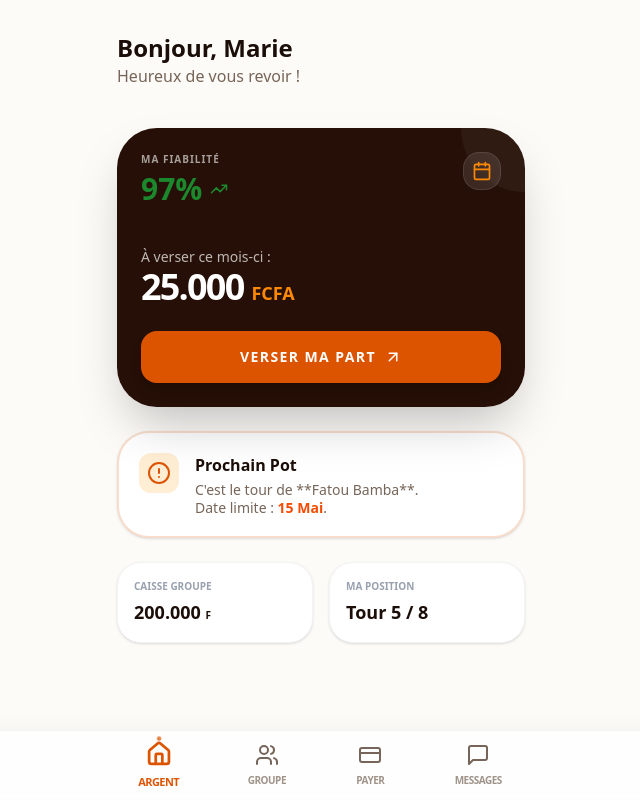
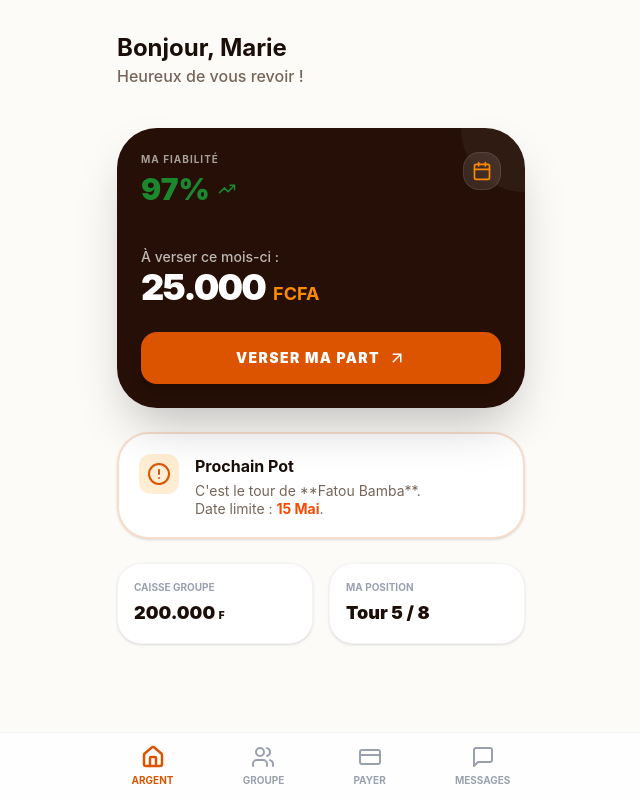
Before and after one commit to yonna25/TontiPay, a React (Vite) app: page / in a window 1280 px wide. Shown: the whole page, without its empty margins (319-959 px from the left). Built offline with nearby package versions, Linux system fonts and the light colour scheme.

Commit message:
Refactor navigation button styles and structure

```diff
--- a/src/App.jsx
+++ b/src/App.jsx
@@ -1,4 +1,3 @@
-// src/App.jsx
 import React, { useState } from 'react';
 import HomeDashboard from './components/HomeDashboard';
 import GroupView from './components/GroupView';
@@ -7,10 +6,8 @@ import CommunitySpace from './components/CommunitySpace';
 import { Home, Users, CreditCard, MessageSquare } from 'lucide-react';
 
 const App = () => {
-  // État pour gérer l'onglet actif (par défaut : Accueil)
   const [activeTab, setActiveTab] = useState('home');
 
-  // Configuration de la navigation simplifiée (Logique : 4 onglets max)
   const navigation = [
     { id: 'home', label: 'Argent', icon: Home, component: HomeDashboard },
     { id: 'group', label: 'Groupe', icon: Users, component: GroupView },
@@ -18,49 +15,24 @@ const App = () => {
     { id: 'chat', label: 'Messages', icon: MessageSquare, component: CommunitySpace },
   ];
 
-  // Extraction du composant à afficher selon l'onglet sélectionné
   const ActiveComponent = navigation.find((tab) => tab.id === activeTab).component;
 
   return (
-    <div className="min-h-screen bg-[oklch(0.99_0.005_80)] text-[oklch(0.18_0.025_50)] font-sans antialiased">
-      {/* Zone de contenu principal : max-w-md pour simuler un rendu mobile sur PC */}
+    <div className="min-h-screen bg-[oklch(0.99_0.005_80)] text-[oklch(0.18_0.025_50)]">
       <main className="max-w-md mx-auto min-h-screen pb-24 px-5 pt-4">
-        {/* Affichage dynamique du module sélectionné */}
         <ActiveComponent />
       </main>
 
-      {/* Barre de navigation basse (Bottom Nav) - Fixée en bas */}
-      <nav className="fixed bottom-0 left-0 right-0 bg-white/80 backdrop-blur-md border-t border-gray-100 shadow-[0_-4px_20px_rgba(0,0,0,0.03)] z-50">
-        <div className="max-w-md mx-auto flex justify-around items-center py-3 px-2">
+      <nav className="fixed bottom-0 left-0 right-0 bg-white/80 backdrop-blur-md border-t border-gray-100 shadow-lg z-50">
+        <div className="max-w-md mx-auto flex justify-around items-center py-3">
           {navigation.map((tab) => {
             const Icon = tab.icon;
             const isActive = activeTab === tab.id;
-
             return (
-              <button
-                key={tab.id}
-                onClick={() => setActiveTab(tab.id)}
-                className={`flex flex-col items-center gap-1.5 transition-all duration-300 relative ${
-                  isActive
-                    ? 'text-[oklch(0.62_0.19_45)] scale-110'
-                    : 'text-[oklch(0.52_0.03_60)]'
-                }`}
-              >
-                {/* Indicateur visuel pour l'onglet actif */}
-                {isActive && (
-                  <span className="absolute -top-1 w-1 h-1 bg-[oklch(0.62_0.19_45)] rounded-full animate-pulse" />
-                )}
-
-                <Icon
-                  size={24}
-                  strokeWidth={isActive ? 2.5 : 2}
-                />
-
-                <span className={`text-[10px] font-bold uppercase tracking-tighter ${
-                  isActive ? 'opacity-100' : 'opacity-70'
-                }`}>
-                  {tab.label}
-                </span>
+              <button key={tab.id} onClick={() => setActiveTab(tab.id)}
+                className={`flex flex-col items-center gap-1 transition-all ${isActive ? 'text-[oklch(0.62_0.19_45)]' : 'text-gray-400'}`}>
+                <Icon size={24} strokeWidth={isActive ? 2.5 : 2} />
+                <span className="text-[10px] font-bold uppercase">{tab.label}</span>
               </button>
             );
           })}
```
